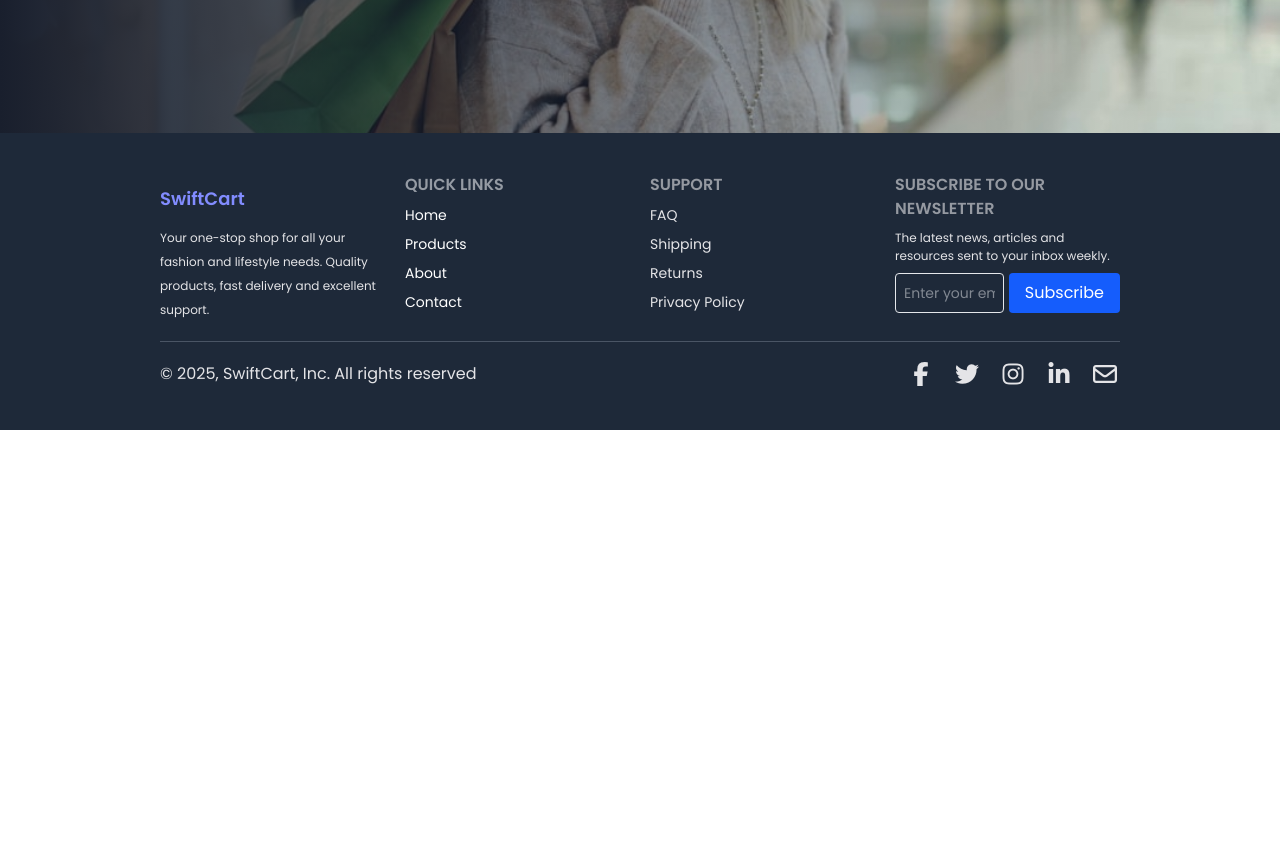
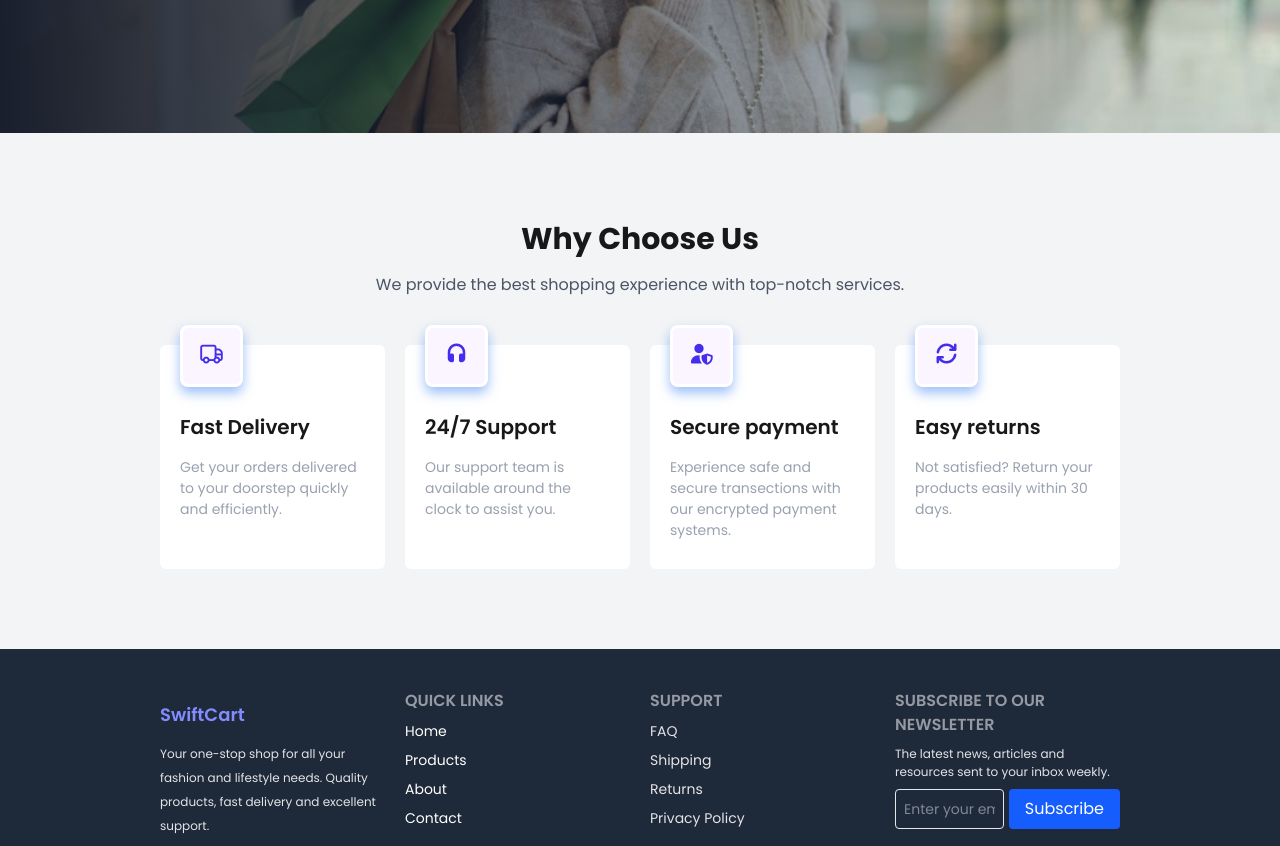
Before and after one commit to helal366/swiftCart, a plain HTML site: page index.html in a window 1280 px wide. Shown: the part 440-1286 px from the top of the page. Before the commit the page ends 870 px from the top, so only its background shows below. Drawn offline with nearby package versions, Linux system fonts and the light colour scheme.

Commit message:
why choose us section is complete.

```diff
--- a/index.html
+++ b/index.html
@@ -60,7 +60,6 @@
         </div>
     </header>
     <!-- hero section -->
-
     <section class="w-full min-h-[500px] max-h-screen bg-cover bg-center relative x_padding flex items-center" style="background-image: url('./Assets/banner-image.png');">
         <!-- transparent div -->
         <div class="absolute inset-0 bg-gradient-to-r from-[#191f2d] to-transparent"></div>
@@ -73,6 +72,53 @@
             </div>
          </div>
     </section>
+    <!-- why choose us section -->
+     <section class="bg-gray-100 x_padding py-20">
+        <div>
+            <h2 class="text-center text-3xl font-bold py-2">Why Choose Us</h2>
+            <p class="text-center text-gray-600 py-2 mb-10">
+                We provide the best shopping experience with top-notch services.
+            </p>
+        </div>
+        <div class="grid grid-cols-4 gap-5">
+            <div class="bg-white rounded-md p-5 relative">
+                <button class="absolute -top-5 rounded-lg bg-purple-50 p-4  border-3 border-white shadow-2xl" style="box-shadow: 0 6px 12px #3b82f680;">
+                    <i class="fa-regular fa-truck text-xl text-[#442dec] "></i>
+                </button>
+                <h3 class="font-semibold text-xl py-2 mt-10">Fast Delivery</h3>
+                <p class="text-gray-400 text-[14px] py-2">Get your orders delivered to your doorstep quickly and efficiently.</p>
+            </div>
+            <div class="bg-white rounded-md p-5 relative">
+                <button class="absolute -top-5 rounded-lg bg-purple-50 p-4  border-3 border-white shadow-2xl" style="box-shadow: 0 6px 12px #3b82f680;">
+                    <i class="fa-solid fa-headphones text-xl text-[#442dec] "></i>
+                </button>
+                <h3 class="font-semibold text-xl py-2 mt-10">24/7 Support</h3>
+                <p class="text-gray-400 text-[14px] py-2">
+                    Our support team is available around the clock to assist you.
+                </p>
+            </div>
+            <div class="bg-white rounded-md p-5 relative">
+                <button class="absolute -top-5 rounded-lg bg-purple-50 p-4  border-3 border-white shadow-2xl" style="box-shadow: 0 6px 12px #3b82f680;">
+                    <i class="fa-solid fa-user-shield text-xl text-[#442dec] "></i>
+
+                </button>
+                <h3 class="font-semibold text-xl py-2 mt-10">Secure payment</h3>
+                <p class="text-gray-400 text-[14px] py-2">
+                    Experience safe and secure transections with our encrypted payment systems.
+                </p>
+            </div>
+            <div class="bg-white rounded-md p-5 relative">
+                <button class="absolute -top-5 rounded-lg bg-purple-50 p-4  border-3 border-white shadow-2xl" style="box-shadow: 0 6px 12px #3b82f680;">
+                    <i class="fa-solid fa-arrows-rotate text-xl text-[#442dec] "></i>
+                </button>
+                <h3 class="font-semibold text-xl py-2 mt-10">Easy returns</h3>
+                <p class="text-gray-400 text-[14px] py-2">
+                    Not satisfied? Return your products easily within 30 days.
+                </p>
+            </div>
+        </div>
+
+     </section>
     <!-- footer -->
     <footer class="bg-[#1e2939] x_padding y_padding">
         <section class="text-neutral-content  grid grid-cols-1 sm:grid-cols-2 xl:grid-cols-4 gap-5">
--- a/style.css
+++ b/style.css
@@ -1,5 +1,10 @@
 *{
      font-family: "Poppins", sans-serif;
+}
+body{
+    margin: 0;
+    padding: 0;
+    box-sizing: border-box;
 }
 ul li{
     margin-bottom: 8px;
```
